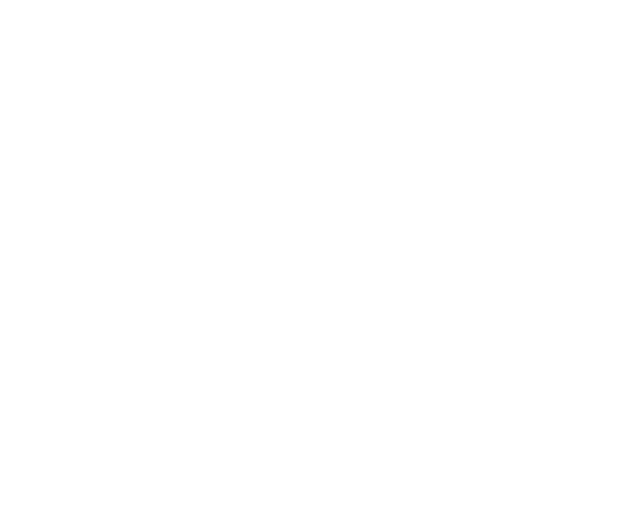
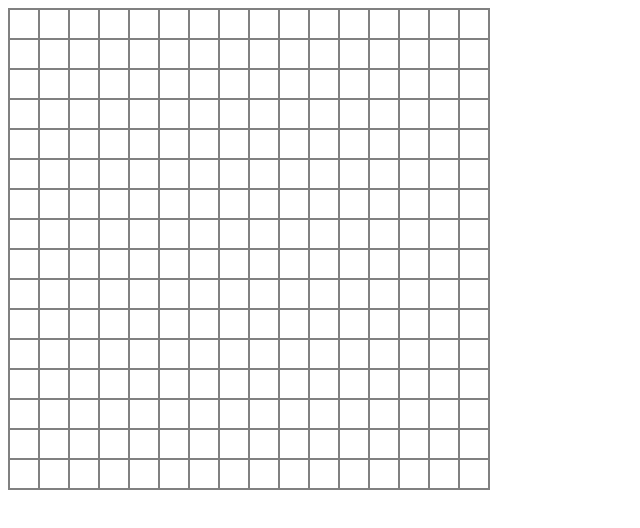
Before and after one commit to elijah10kim/etch-a-sketch, a plain HTML site: page index.html in a window 1280 px wide. Shown: the whole page, without its empty margins (0-640 px from the left). Drawn offline with Linux system fonts and the light colour scheme.

Commit message:
styled grid and grid squares

```diff
--- a/style.css
+++ b/style.css
@@ -1,3 +1,10 @@
 #grid {
     display: grid;
+    height: 60vh;
+    width: 60vh;
+    border: 1px grey solid;
 }
+
+.grid-square {
+    border: 0.5px grey solid;
+}
```
